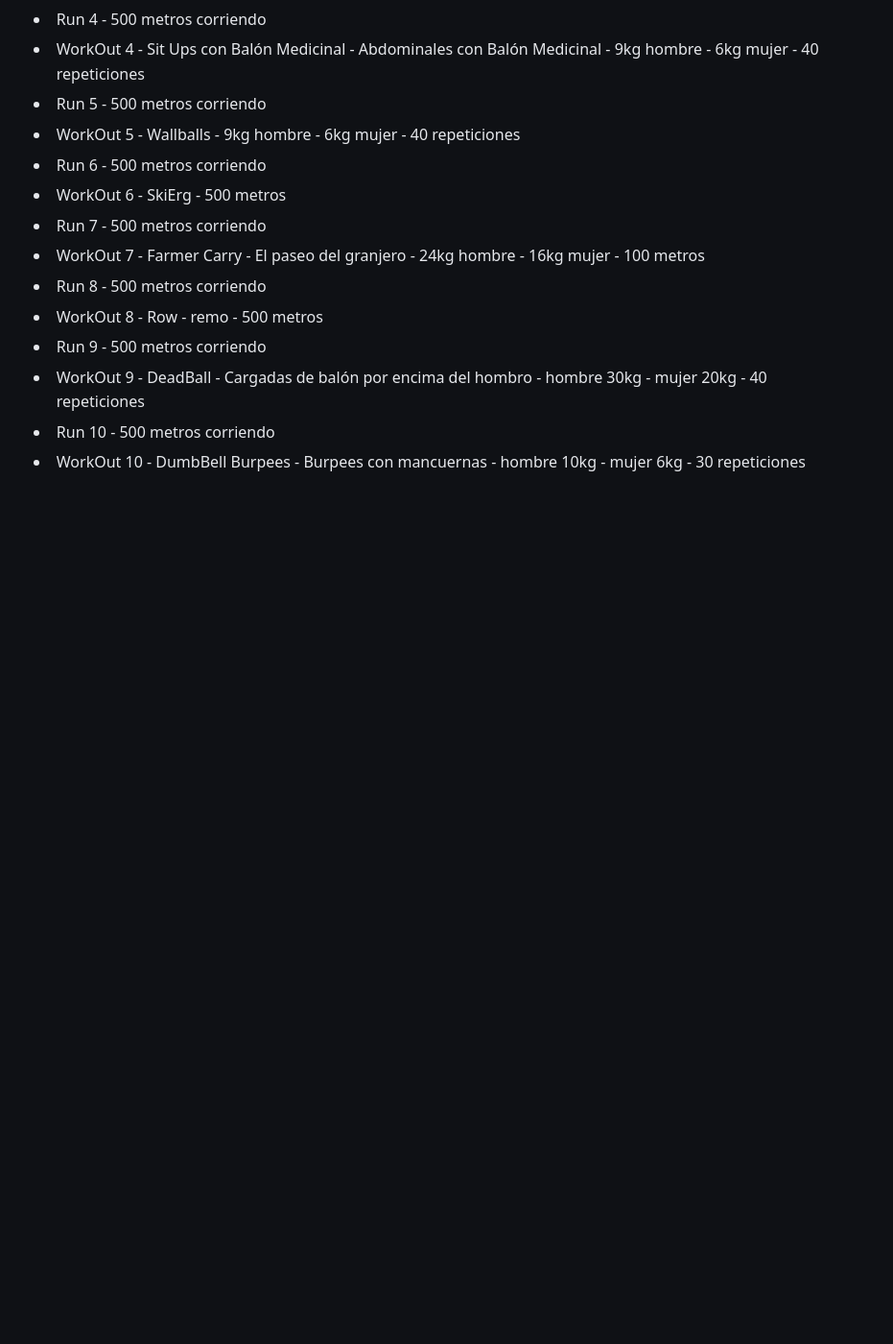
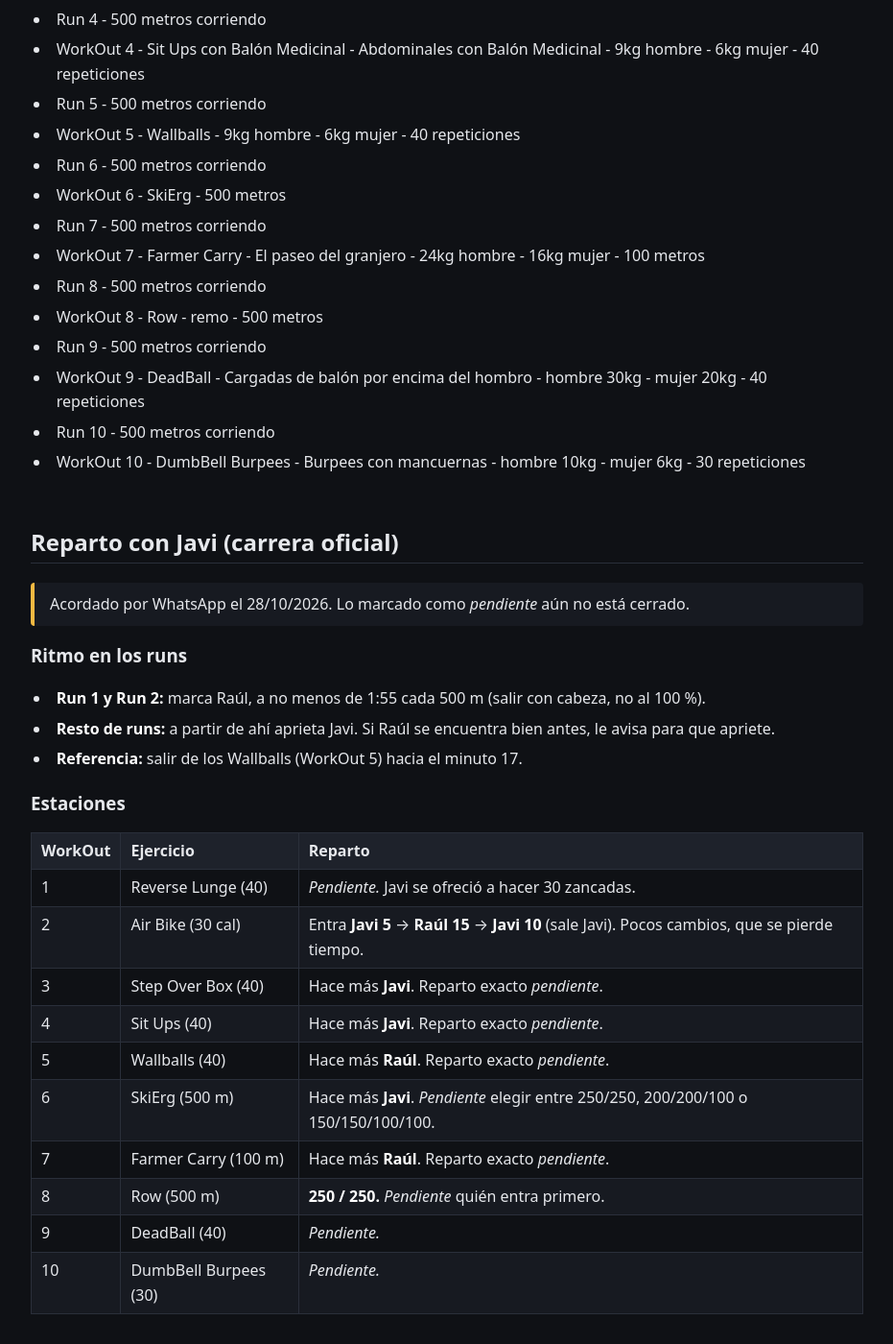
Before and after one commit to radamuz/4minkm, a Jekyll site: the page built from strong-race-ejercicios.md, in a window 1280 px wide and 1400 px high, scrolled down 480 px. Shown: the whole window at 96% size, without its empty margins (174-1105 px from the left). Built offline with Jekyll 4.4.1, drawn with Linux system fonts in a browser that asks for light colours; our own code applies the rules of GitHub Pages for plain Markdown files; before the commit the page ends 1057 px from its top, so only the background shows below that.

Commit message:
Añade el reparto de estaciones y ritmo acordado con Javi para la Strong Race

```diff
--- a/strong-race-ejercicios.md
+++ b/strong-race-ejercicios.md
@@ -22,3 +22,28 @@
 - WorkOut 9 - DeadBall - Cargadas de balón por encima del hombro - hombre 30kg - mujer 20kg - 40 repeticiones
 - Run 10 - 500 metros corriendo
 - WorkOut 10 - DumbBell Burpees - Burpees con mancuernas - hombre 10kg - mujer 6kg - 30 repeticiones
+
+## Reparto con Javi (carrera oficial)
+
+> Acordado por WhatsApp el 28/10/2026. Lo marcado como *pendiente* aún no está cerrado.
+
+### Ritmo en los runs
+
+- **Run 1 y Run 2:** marca Raúl, a no menos de 1:55 cada 500 m (salir con cabeza, no al 100 %).
+- **Resto de runs:** a partir de ahí aprieta Javi. Si Raúl se encuentra bien antes, le avisa para que apriete.
+- **Referencia:** salir de los Wallballs (WorkOut 5) hacia el minuto 17.
+
+### Estaciones
+
+| WorkOut | Ejercicio | Reparto |
+|---|---|---|
+| 1 | Reverse Lunge (40) | *Pendiente.* Javi se ofreció a hacer 30 zancadas. |
+| 2 | Air Bike (30 cal) | Entra **Javi 5** → **Raúl 15** → **Javi 10** (sale Javi). Pocos cambios, que se pierde tiempo. |
+| 3 | Step Over Box (40) | Hace más **Javi**. Reparto exacto *pendiente*. |
+| 4 | Sit Ups (40) | Hace más **Javi**. Reparto exacto *pendiente*. |
+| 5 | Wallballs (40) | Hace más **Raúl**. Reparto exacto *pendiente*. |
+| 6 | SkiErg (500 m) | Hace más **Javi**. *Pendiente* elegir entre 250/250, 200/200/100 o 150/150/100/100. |
+| 7 | Farmer Carry (100 m) | Hace más **Raúl**. Reparto exacto *pendiente*. |
+| 8 | Row (500 m) | **250 / 250.** *Pendiente* quién entra primero. |
+| 9 | DeadBall (40) | *Pendiente.* |
+| 10 | DumbBell Burpees (30) | *Pendiente.* |
```
